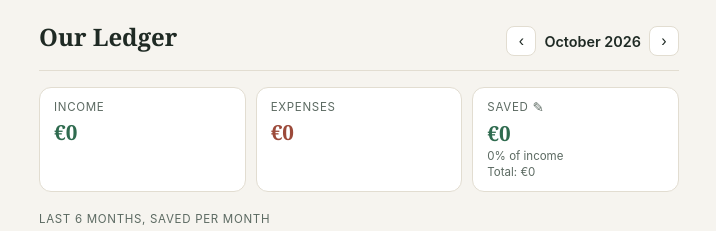
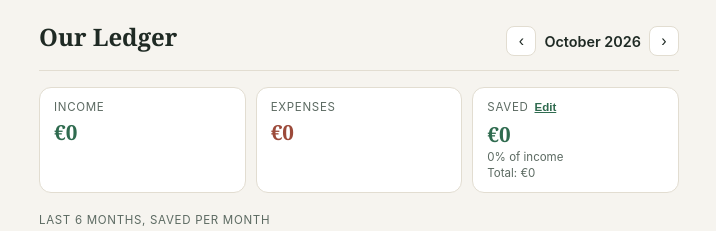
Before and after one commit to brokeuh/our-ledger, a plain HTML site: page index.html in a window 1280 px wide. Shown: the top 231 px of the page, 281-997 px from the left. Drawn offline with Linux system fonts and the light colour scheme; no server answers.

Commit message:
Replace invisible pencil glyph with a visible 'Edit' text link for savings balance
Co-Authored-By: Claude Sonnet 5 <noreply@anthropic.com>
Claude-Session: https://claude.ai/code/session_01C2f4uzkHErR2qJ7ZAKBRgc

```diff
--- a/index.html
+++ b/index.html
@@ -169,7 +169,7 @@ header h1{font-size:1.5rem; font-weight:600;}
 .tile.expense .value{color:var(--expense);}
 .tile.save .value{color:var(--accent);}
 .tile .sub{font-size:0.72rem; color:var(--ink-soft); margin-top:2px;}
-.tile .label .edit-icon{background:none; border:none; color:var(--ink-soft); cursor:pointer; font-size:0.85rem; padding:0 0 0 4px; line-height:1; vertical-align:middle;}
+.tile .label .edit-icon{background:none; border:none; color:var(--accent); text-decoration:underline; text-transform:none; letter-spacing:0; font-weight:700; cursor:pointer; font-size:0.72rem; padding:2px 0 2px 6px; line-height:1; vertical-align:middle;}
 .tile .label .edit-icon:hover{color:var(--ink);}
 
 .trend{padding:4px 0 18px;}
@@ -458,7 +458,7 @@ input:focus-visible, select:focus-visible, button:focus-visible{outline:2px soli
       <div class="value" id="totalExpense">€0</div>
     </div>
     <div class="tile save">
-      <div class="label">Saved<button type="button" class="edit-icon" id="editSavingsBtn" aria-label="Edit starting balance">✎</button></div>
+      <div class="label">Saved<button type="button" class="edit-icon" id="editSavingsBtn">Edit</button></div>
       <div class="value" id="totalSave">€0</div>
       <div class="sub" id="savePct">0% of income</div>
       <div class="sub" id="savingsTotal">Total: €0</div>
```
Also changed, not shown: solo.html (+2 -2 lines).
